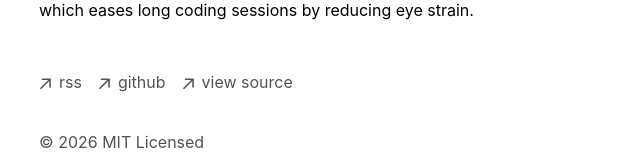
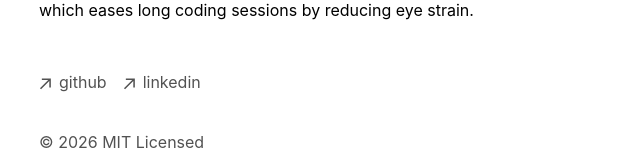
Before and after one commit to DavidBraswell/portfolio-website, a Next.js app: page / in a window 1280 px wide. Shown: the part 298-458 px from the top of the page, without its empty margins (313-953 px from the left). Built offline with nearby package versions, Linux system fonts and the light colour scheme.

Commit message:
add blog entry

```diff
--- /dev/null
+++ b/app/blog/posts/insecurity.mdx
@@ -0,0 +1,39 @@
+---
+title: 'The Insecurity of the Unemployed'
+publishedAt: '2026-04-09'
+summary: 'Unfiltered thoughts of someone who has struggled since graduating.'
+---
+
+In the world of software development, where the latest and greatest tools frequently capture the spotlight, Vim stands out as a timeless classic. Despite its age and initial complexity, Vim has managed to retain a devoted following of developers who swear by its efficiency, versatility, and power.
+
+This article delves into the reasons behind Vim's enduring appeal and why it continues to be a great tool for coding in the modern era.
+
+## Efficiency and Speed
+
+At the heart of Vim's philosophy is the idea of minimizing keystrokes to achieve maximum efficiency.
+
+Unlike other text editors where the mouse is often relied upon for navigation and text manipulation, Vim's keyboard-centric design allows developers to perform virtually all coding tasks without leaving the home row. This not only speeds up coding but also reduces the risk of repetitive strain injuries.
+
+## Highly Customizable
+
+Vim can be extensively customized to suit any developer's preferences and workflow. With a vibrant ecosystem of plugins and a robust scripting language, users can tailor the editor to their specific needs, whether it's programming in Python, writing in Markdown, or managing projects.
+
+This level of customization ensures that Vim remains relevant and highly functional for a wide range of programming tasks and languages.
+
+## Ubiquity and Portability
+
+Vim is virtually everywhere. It's available on all major platforms, and because it's lightweight and terminal-based, it can be used on remote servers through SSH, making it an indispensable tool for sysadmins and developers working in a cloud-based environment.
+
+The ability to use the same editor across different systems without a graphical interface is a significant advantage for those who need to maintain a consistent workflow across multiple environments.
+
+## Vibrant Community
+
+Despite—or perhaps because of—its learning curve, Vim has cultivated a passionate and active community. Online forums, dedicated websites, and plugins abound, offering support, advice, and improvements.
+
+This community not only helps newcomers climb the steep learning curve but also continually contributes to Vim's evolution, ensuring it remains adaptable and up-to-date with the latest programming trends and technologies.
+
+## Conclusion
+
+Vim is not just a text editor; it's a way of approaching coding with efficiency and thoughtfulness. Its steep learning curve is a small price to pay for the speed, flexibility, and control it offers.
+
+For those willing to invest the time to master its commands, Vim proves to be an invaluable tool that enhances productivity and enjoyment in coding. In an age of ever-changing development tools, the continued popularity of Vim is a testament to its enduring value and utility.
--- a/app/components/footer.tsx
+++ b/app/components/footer.tsx
@@ -24,18 +24,7 @@
             className="flex items-center transition-all hover:text-neutral-800 dark:hover:text-neutral-100"
             rel="noopener noreferrer"
             target="_blank"
-            href="/rss"
-          >
-            <ArrowIcon />
-            <p className="ml-2 h-7">rss</p>
-          </a>
-        </li>
-        <li>
-          <a
-            className="flex items-center transition-all hover:text-neutral-800 dark:hover:text-neutral-100"
-            rel="noopener noreferrer"
-            target="_blank"
-            href="https://github.com/vercel/next.js"
+            href="https://github.com/davidbraswell"
           >
             <ArrowIcon />
             <p className="ml-2 h-7">github</p>
@@ -49,7 +38,7 @@
             href="https://vercel.com/templates/next.js/portfolio-starter-kit"
           >
             <ArrowIcon />
-            <p className="ml-2 h-7">view source</p>
+            <p className="ml-2 h-7">linkedin</p>
           </a>
         </li>
       </ul>
```
